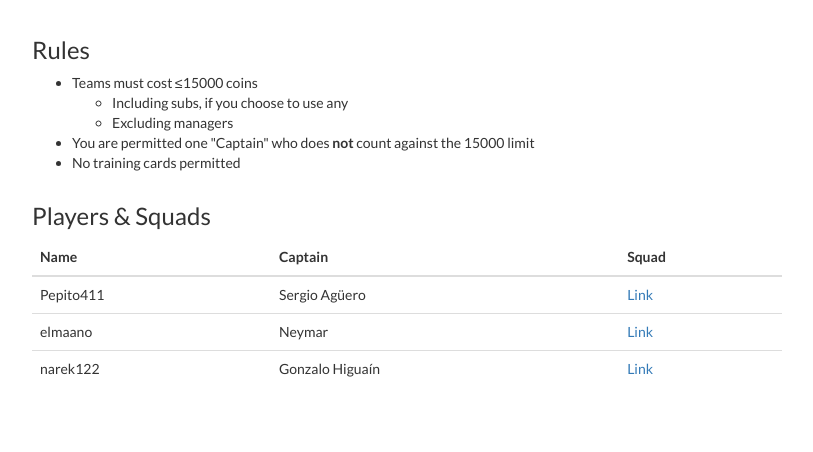
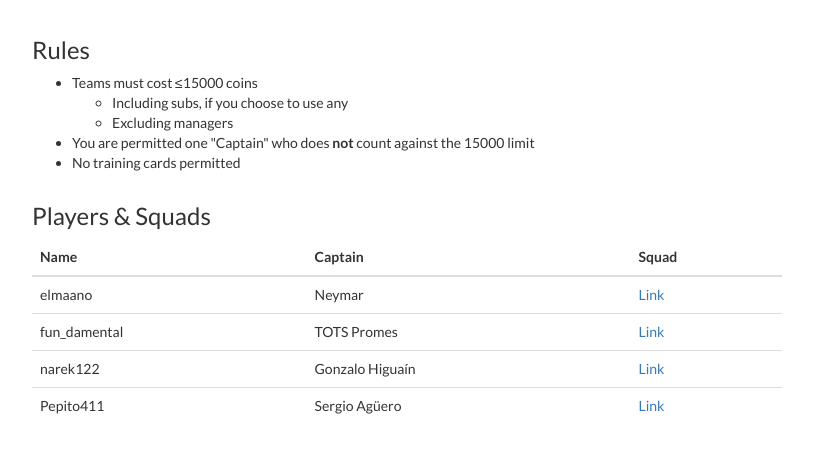
Before and after one commit to elmaano/fifa-rsl-ps4, a plain HTML site: page index.html in a window 1280 px wide. Shown: the part 176-628 px from the top of the page, without its empty margins (233-1046 px from the left). Drawn offline with nearby package versions, Linux system fonts and the light colour scheme.

Commit message:
Add fun_damental

```diff
--- a/index.html
+++ b/index.html
@@ -100,19 +100,24 @@
             </thead>
             <tbody>
               <tr>
-                <td>Pepito411</td>
-                <td>Sergio Agüero</td>
-                <td><a href="http://www.futbin.com/16/squad/516876" target="_blank">Link</a></td>
-              </tr>
-              <tr>
                 <td>elmaano</td>
                 <td>Neymar</td>
                 <td><a href="http://www.futbin.com/16/squad/516941" target="_blank">Link</a></td>
               </tr>
               <tr>
+                <td>fun_damental</td>
+                <td>TOTS Promes</td>
+                <td><a href="http://www.futbin.com/16/squad/517402" target="_blank">Link</a></td>
+              </tr>
+              <tr>
                 <td>narek122</td>
                 <td>Gonzalo Higuaín</td>
                 <td><a href="https://cdn.discordapp.com/attachments/177130816361463808/177150072285298689/Screenshot_2016-05-03-22-10-15.png" target="_blank">Link</a></td>
+              </tr>
+              <tr>
+                <td>Pepito411</td>
+                <td>Sergio Agüero</td>
+                <td><a href="http://www.futbin.com/16/squad/516876" target="_blank">Link</a></td>
               </tr>
             </tbody>
           </table>
```
